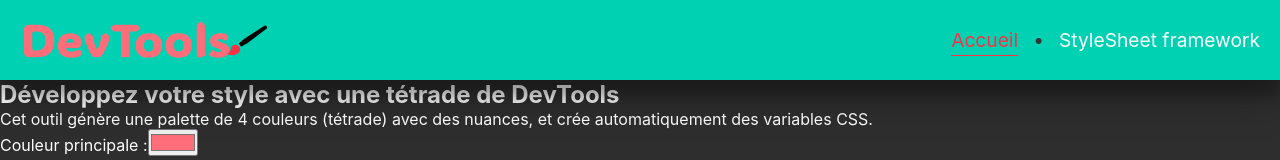
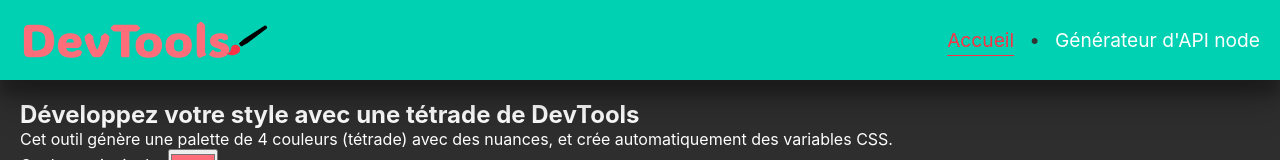
Before and after one commit to LauerJonathan/devtools, a React (Create React App) app: page / in a window 1280 px wide. Shown: the top 160 px of the page. Built offline with nearby package versions, Linux system fonts and the light colour scheme.

Commit message:
Loader @ deploy v1

```diff
--- a/package.json
+++ b/package.json
@@ -1,5 +1,6 @@
 {
   "name": "devtool",
+  "homepage": "https://lauerjonathan.github.io/devtools",
   "version": "0.1.0",
   "private": true,
   "dependencies": {
@@ -7,6 +8,7 @@
     "@testing-library/react": "^13.4.0",
     "@testing-library/user-event": "^13.5.0",
     "devtools--btns": "^0.1.0",
+    "gh-pages": "^6.2.0",
     "install": "^0.13.0",
     "npm": "^10.9.1",
     "prismjs": "^1.29.0",
@@ -23,7 +25,9 @@
     "start": "react-scripts start",
     "build": "react-scripts build",
     "test": "react-scripts test",
-    "eject": "react-scripts eject"
+    "eject": "react-scripts eject",
+    "predeploy": "npm run build",
+    "deploy": "gh-pages -d build"
   },
   "eslintConfig": {
     "extends": [
--- a/src/components/NavBar/index.jsx
+++ b/src/components/NavBar/index.jsx
@@ -18,7 +18,7 @@ const NavBar = () => {
               <Link to="/">Accueil</Link>
             </li>
             <li>
-              <Link to="/loader">StyleSheet framework</Link>
+              <Link to="/loader">Générateur d'API node</Link>
             </li>
           </ul>
         </div>
--- a/src/components/presentationHome/index.css
+++ b/src/components/presentationHome/index.css
@@ -16,6 +16,10 @@ main {
 .containerEx .leftPart .codeBlock {
   height: max-content;
   min-height: 158px;
+}
+
+.developUStyle {
+  padding: 20px;
 }
 
 .developUStyle ul {
```
Also changed, not shown: src/assets/media/loader.png, 1 other file (tests, documents, lock files or other folders).
